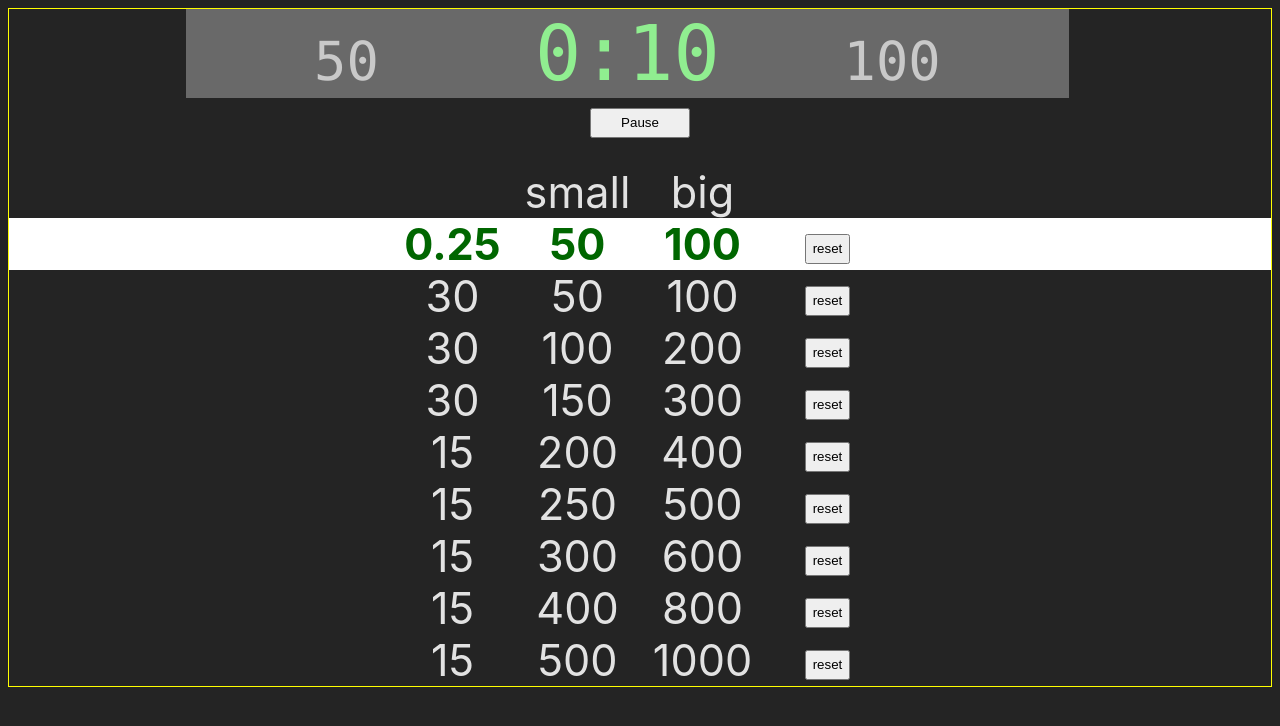
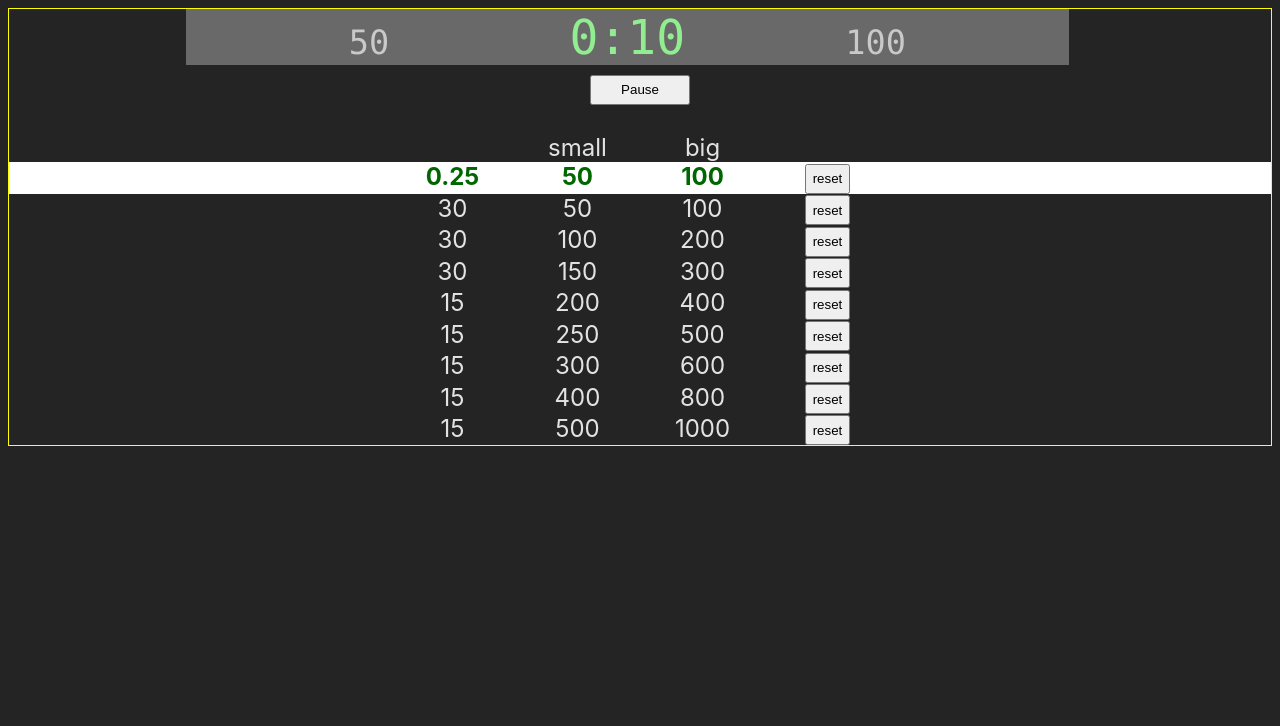
Before and after one commit to markhaskamp/blind-schedule, a Vue app in the folder blind-schedule/: page / in a window 1280 px wide. Shown: the top 726 px of the page. Built offline with nearby package versions, Linux system fonts and the light colour scheme.

Commit message:
smaller fonts

```diff
--- a/blind-schedule/src/components/BlindSchedule.vue
+++ b/blind-schedule/src/components/BlindSchedule.vue
@@ -187,7 +187,7 @@ export default {
   color: lightgreen;
   background-color: #696969;
   font-family: monaco;
-  font-size: 4.0em;
+  font-size: 2.50em;
 }
 .warningNone {
   color: lightgreen;
@@ -230,7 +230,7 @@ export default {
 .schedule span {
   display: inline-block;
   width: 125px;
-  font-size: 2.25em;
+  font-size: 1.25em;
 }
 .resetButton {
   vertical-align: middle;
--- a/blind-schedule/src/style.css
+++ b/blind-schedule/src/style.css
@@ -10,11 +10,13 @@
   color: rgba(255, 255, 255, 0.87);
   background-color: #242424;
 
+  /*
   font-synthesis: none;
   text-rendering: optimizeLegibility;
   -webkit-font-smoothing: antialiased;
   -moz-osx-font-smoothing: grayscale;
   -webkit-text-size-adjust: 100%;
+  */
 }
 
 body {
```
